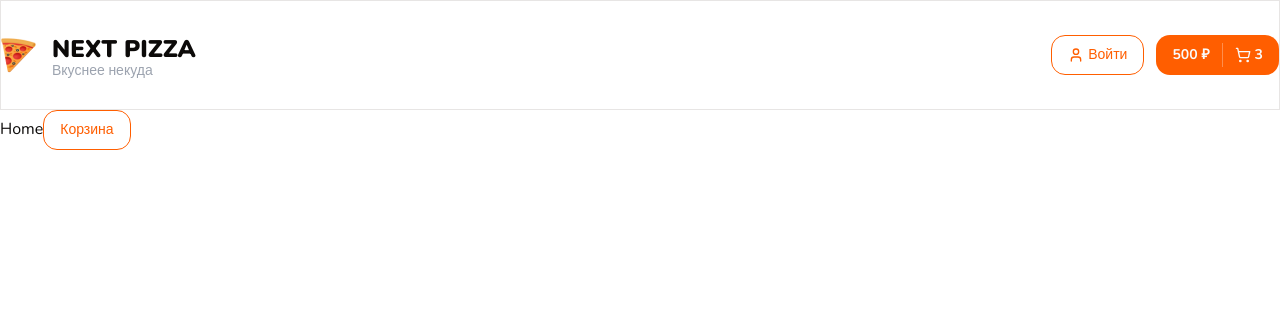
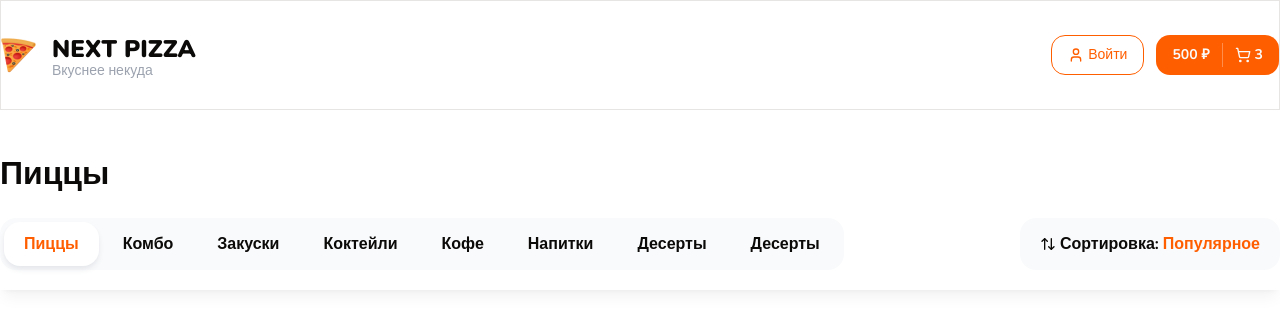
Before and after one commit to dfuqq/next_pizza, a Next.js app: page / in a window 1280 px wide. Shown: the top 330 px of the page. Built offline with nearby package versions, Linux system fonts and the light colour scheme.

Commit message:
Categories with TopBar added

```diff
--- a/app/page.tsx
+++ b/app/page.tsx
@@ -1,11 +1,17 @@
-import { Button } from '@/components/ui/button';
 import Image from 'next/image';
+import { Container, Title, TopBar } from '@/components/shared';
 
 export default function Home() {
 	return (
-		<h1>
-			Home
-			<Button variant='outline'>Корзина</Button>
-		</h1>
+		<>
+			<Container className='mt-10'>
+				<Title
+					text='Пиццы'
+					size='lg'
+					className='font-extrabold'
+				/>
+			</Container>
+			<TopBar />
+		</>
 	);
 }
--- /dev/null
+++ b/components/shared/categories.tsx
@@ -0,0 +1,40 @@
+import React from 'react';
+import { cn } from '@/lib/utils';
+
+interface Props {
+	className?: string;
+}
+
+const cats = [
+	'Пиццы',
+	'Комбо',
+	'Закуски',
+	'Коктейли',
+	'Кофе',
+	'Напитки',
+	'Десерты',
+	'Десерты',
+];
+const activeIndex = 0;
+
+export const Categories: React.FC<Props> = ({ className }) => {
+	return (
+		<div
+			className={cn(
+				'inline-flex gap-1 bg-gray-50 p-1 rounded-2xl',
+				className
+			)}>
+			{cats.map((cat, index) => (
+				<a
+					className={cn(
+						'flex items-center font-bold h-11 rounded-2xl px-5',
+						activeIndex === index &&
+							'bg-white shadow-md shadow-gray-200 text-primary'
+					)}
+					key={index}>
+					<button>{cat}</button>
+				</a>
+			))}
+		</div>
+	);
+};
--- a/components/shared/index.ts
+++ b/components/shared/index.ts
@@ -1,2 +1,6 @@
 export { Container } from './container';
 export { Header } from './header';
+export { Title } from './title';
+export { Categories } from './categories';
+export { SortPopup } from './sort-popup';
+export { TopBar } from './top-bar';
--- /dev/null
+++ b/components/shared/sort-popup.tsx
@@ -0,0 +1,21 @@
+import React from 'react';
+import { cn } from '@/lib/utils';
+import { ArrowUpDown } from 'lucide-react';
+
+interface Props {
+	className?: string;
+}
+
+export const SortPopup: React.FC<Props> = ({ className }) => {
+	return (
+		<div
+			className={cn(
+				'inline-flex items-center gap-1 bg-gray-50 px-5 h-[52px] rounded-2xl cursor-pointer',
+				className
+			)}>
+			<ArrowUpDown size={16} />
+			<b>Сортировка: </b>
+			<b className='text-primary'>Популярное</b>
+		</div>
+	);
+};
--- /dev/null
+++ b/components/shared/title.tsx
@@ -0,0 +1,36 @@
+import clsx from 'clsx';
+import React from 'react';
+
+type TitleSize = 'xs' | 'sm' | 'md' | 'lg' | 'xl' | '2xl';
+
+interface Props {
+	size?: TitleSize;
+	className?: string;
+	text: string;
+}
+
+export const Title: React.FC<Props> = ({ text, size = 'sm', className }) => {
+	const mapTagBySize = {
+		xs: 'h5',
+		sm: 'h4',
+		md: 'h3',
+		lg: 'h2',
+		xl: 'h1',
+		'2xl': 'h1',
+	} as const;
+
+	const mapClassNameBySize = {
+		xs: 'text-[16px]',
+		sm: 'text-[22px]',
+		md: 'text-[26px]',
+		lg: 'text-[32px]',
+		xl: 'text-[40px]',
+		'2xl': 'text-[48px]',
+	} as const;
+
+	return React.createElement(
+		mapTagBySize[size],
+		{ className: clsx(mapClassNameBySize[size], className) },
+		text
+	);
+};
--- /dev/null
+++ b/components/shared/top-bar.tsx
@@ -0,0 +1,22 @@
+import React from 'react';
+import { cn } from '@/lib/utils';
+import { Categories, Container, SortPopup } from './';
+
+interface Props {
+	className?: string;
+}
+
+export const TopBar: React.FC<Props> = ({ className }) => {
+	return (
+		<div
+			className={cn(
+				'sticky top-0 bg-white py-5 shadow-lg shadow-black/5 z-10',
+				className
+			)}>
+			<Container className='flex items-center justify-between'>
+				<Categories />
+				<SortPopup />
+			</Container>
+		</div>
+	);
+};
```
